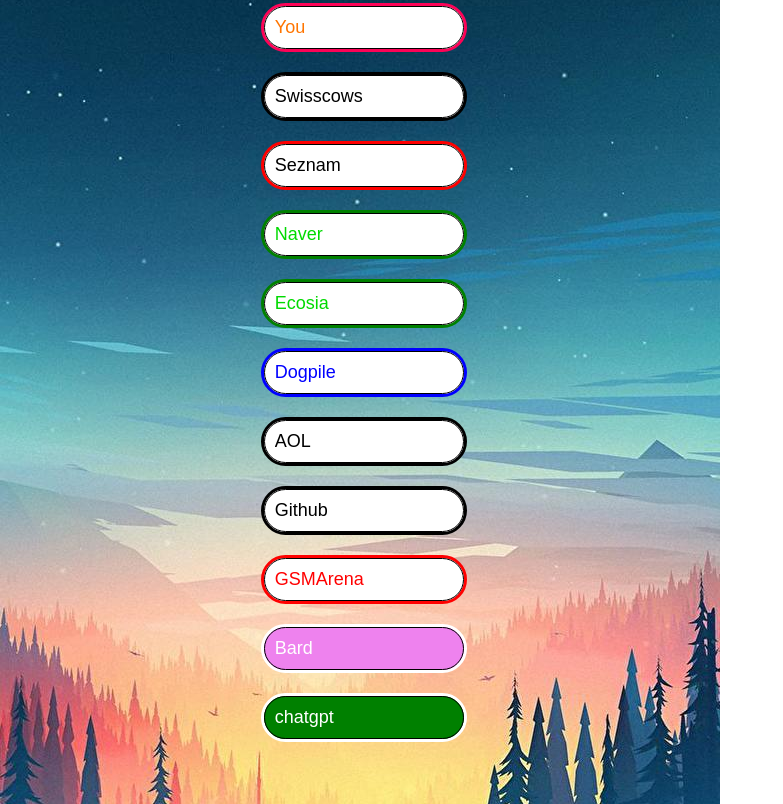
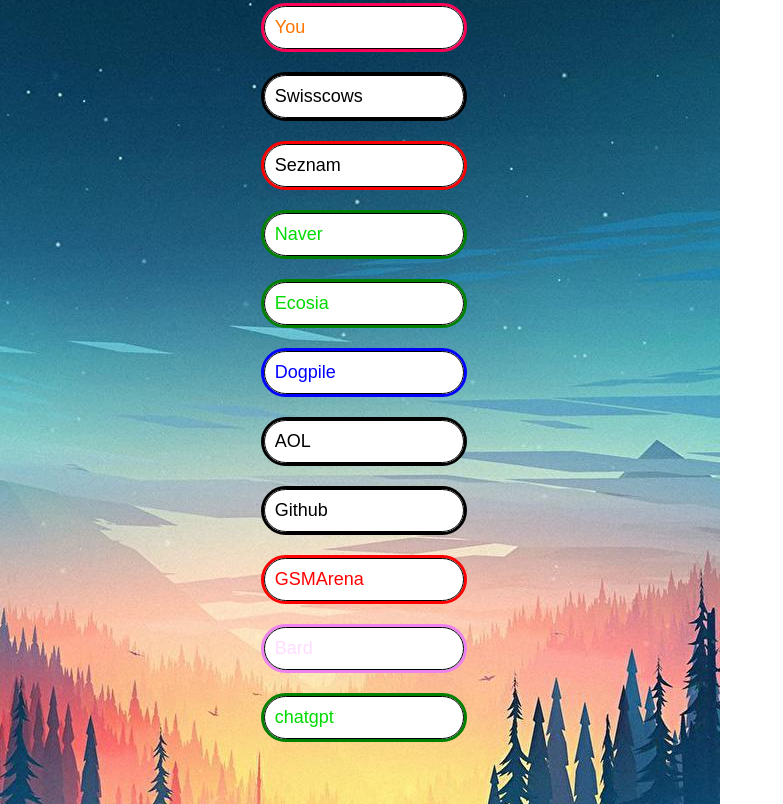
Before and after one commit to eagle435/all-in-one, a plain HTML site: page index.html in a window 1280 px wide. Shown: the part 1290-2094 px from the top of the page, without its empty margins (0-783 px from the left). Drawn offline with Linux system fonts and the light colour scheme.

Commit message:
Add files via upload

```diff
--- a/index.html
+++ b/index.html
@@ -392,25 +392,25 @@
     .bard{
         margin-top: 20px;
 margin-left: 20%;
-border: white solid 3px;
+border: violet solid 3px;
 width: 200px;
 border-radius: 25px;
-background-color: violet;
+background-color: white;
 font-weight: bold;
 ::placeholder{
-    color: white;
+    color:violet;
 }
     }
     .chatgpt{
         margin-top: 20px;
 margin-left: 20%;
-border: white solid 3px;
+border: green solid 3px;
 width: 200px;
 border-radius: 25px;
-background-color: green;
+background-color: white;
 font-weight: bold;
 ::placeholder{
-    color: white;
+    color:green;
 }
     }
     </style>
```
